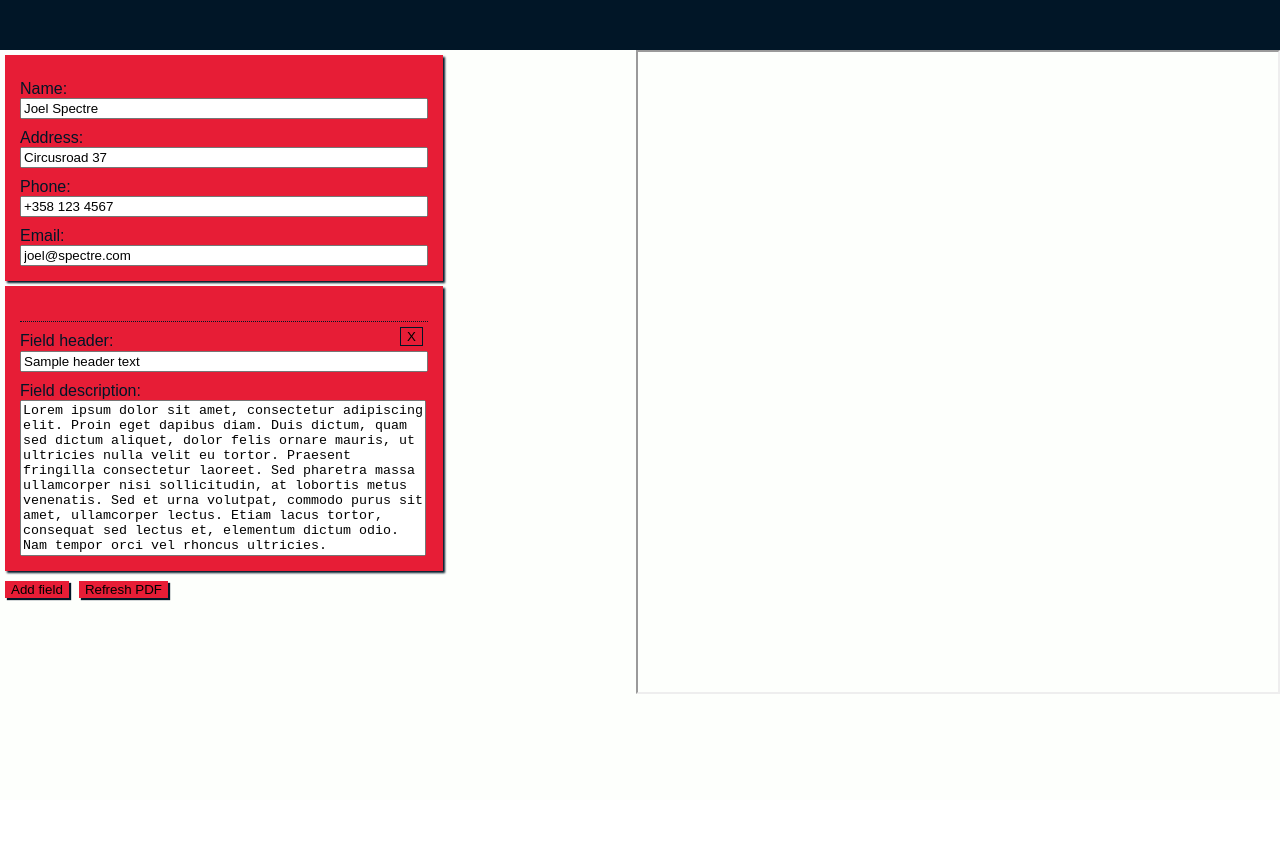
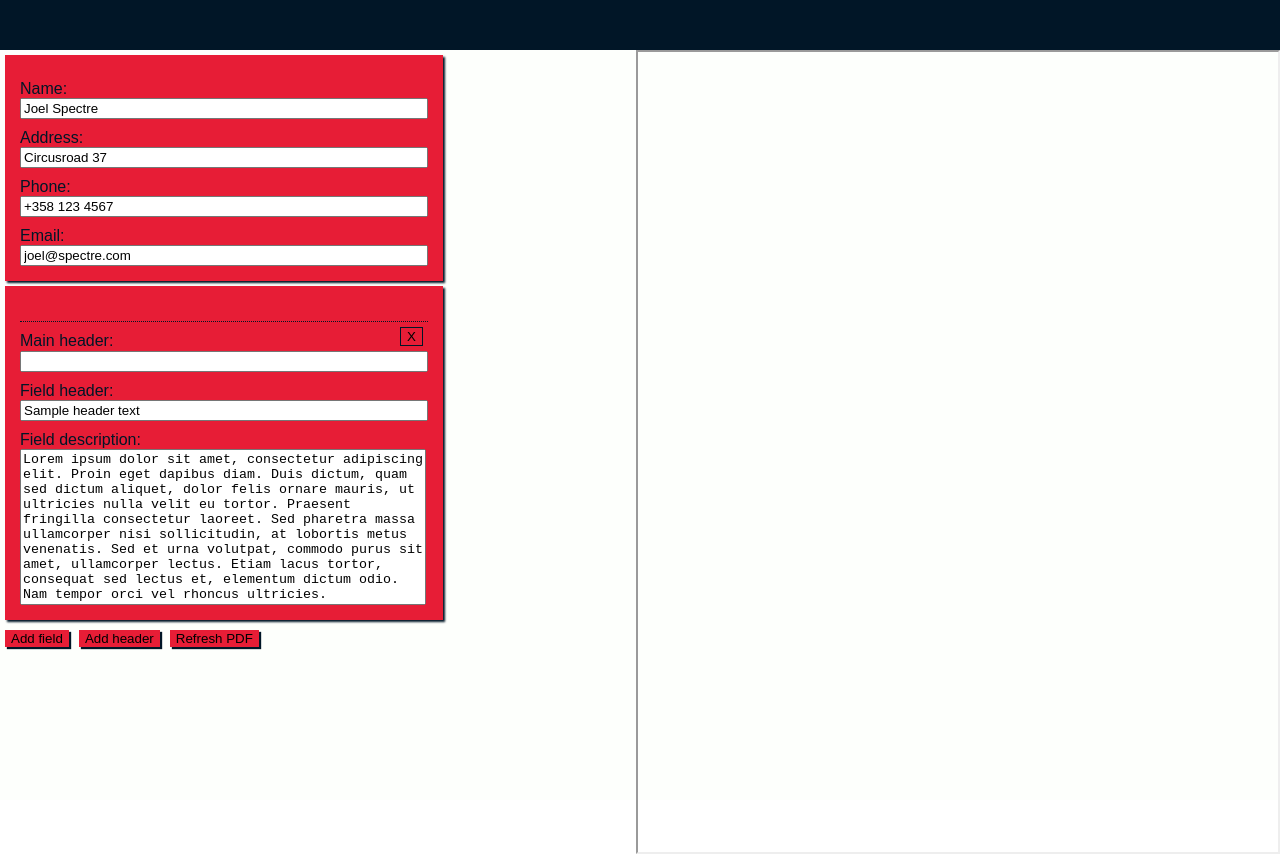
Before and after one commit to miolfo/cv-generator, a React (Create React App) app: page / in a window 1280 px wide. Both pictures are taken after a click on the button "Add field". Before the commit the page ends 800 px from the top, so only its background shows below. Built offline with nearby package versions, Linux system fonts and the light colour scheme.

Commit message:
Refactoring, preliminary version of main headers

```diff
--- a/src/App.css
+++ b/src/App.css
@@ -83,7 +83,7 @@ textarea{
 .pdf-frame{
   width: 50%;
   min-width: 400px;
-  height: 80vh
+  height: 800px;
 }
 
 .default-text-input{
--- a/src/App.js
+++ b/src/App.js
@@ -4,6 +4,8 @@ import './App.css';
 import jsPDF from 'jspdf';
 import Util from './Util';
 import PdfBuilder from './PdfBuilder';
+import PdfForm from './PdfForm';
+import PdfPreview from './PdfPreview';
 
 class App extends Component {
   constructor(){
@@ -14,7 +16,8 @@ class App extends Component {
       address: "Circusroad 37",
       phone: "+358 123 4567",
       email: "joel@spectre.com",
-      largeFields: []
+      largeFields: [],
+      mainHeaders: []
     }
 
     this.settings = {
@@ -38,6 +41,7 @@ class App extends Component {
     this.userInfoChanged = this.userInfoChanged.bind(this);
     this.refreshPdf = this.refreshPdf.bind(this);
     this.addLargeField = this.addLargeField.bind(this);
+    this.addHeader = this.addHeader.bind(this);
     this.deleteLargeField = this.deleteLargeField.bind(this);
     this.largeFieldChanged = this.largeFieldChanged.bind(this);
   }
@@ -53,6 +57,7 @@ class App extends Component {
           refreshPdf={this.refreshPdf}
           largeFields={this.state.largeFields}
           addLargeField={this.addLargeField}
+          addHeader={this.addHeader}
           deleteLargeField={this.deleteLargeField}
           largeFieldChanged={this.largeFieldChanged}
           userName={this.state.name}
@@ -77,12 +82,18 @@ class App extends Component {
   addLargeField(){
     const largeFields = this.state.largeFields;
     largeFields.push({
+      mainHeader: "too hard",
       header: "Sample header text",
       text: Util.loremIpsum
     });
     this.setState({
       largeFields: largeFields
     })
+  }
+
+  addHeader(){
+    const headers = this.state.headers;
+    headers.push("sampleheader");
   }
 
   deleteLargeField(index, event){
@@ -118,97 +129,6 @@ class App extends Component {
 }
 
 
-/**
- * Class that handles constructing the whole form for PDF creation
- */
-class PdfForm extends Component{
-  render(){
-    const largeFields = this.props.largeFields.map((obj, index) => {
-      return <LargeFieldForm
-      key={index}
-      deleteLargeField={this.props.deleteLargeField.bind(null, index)}
-      largeFieldChanged={this.props.largeFieldChanged.bind(null, index)}
-      largeFieldHeader={this.props.largeFields[index].header}
-      largeFieldText={this.props.largeFields[index].text}/>
-    });
-    return(
-      <div>
-        <UserInfoForm userInfoChanged={this.props.userInfoChanged} userName={this.props.userName}
-        userAddress={this.props.userAddress} userPhone={this.props.userPhone} userEmail={this.props.userEmail}/>
-        <div className="large-fields">
-          {largeFields}
-        </div>
-        <button type="button" onClick={this.props.addLargeField}>Add field</button>
-        <button type="button" onClick={this.props.refreshPdf}>Refresh PDF</button>
-      </div>
-    )
-  }
-}
 
-/**
- * Class for creating a "large" entry with header and description text
- */
-class LargeFieldForm extends Component{
-  render(){
-    return(
-    <form className="large-field">
-      <button className="delete-large-field-button" onClick={this.props.deleteLargeField}>X</button>
-      <label>
-        Field header:
-        <input type="text" name="largeFieldHeader" onChange={this.props.largeFieldChanged} value={this.props.largeFieldHeader} className="default-text-input"/>
-      </label>
-      <label>
-        Field description:
-        <textarea name="largeFieldText" onChange={this.props.largeFieldChanged} value={this.props.largeFieldText} className="default-text-input"/>
-      </label>
-    </form>
-    );
-  }
-}
-
-/**
- * Form that contains the personal details of the user
- */
-class UserInfoForm extends Component{
-  constructor(){
-    super();
-  }
-
-  render(){
-    return (
-      <form className="user-info-form">
-        <label>
-          Name:
-          <input type="text" name="name" value={this.props.userName} className="default-text-input" onChange={this.props.userInfoChanged}/>
-        </label>
-        <label>
-          Address:
-          <input type="text" name="address" value={this.props.userAddress} className="default-text-input" onChange={this.props.userInfoChanged}/>
-        </label>
-        <label>
-          Phone:
-          <input type="text" name="phone" value={this.props.userPhone} className="default-text-input" onChange={this.props.userInfoChanged}/>
-        </label>
-        <label>
-          Email:
-          <input type="text" name="email" value={this.props.userEmail} className="default-text-input" onChange={this.props.userInfoChanged}/>
-        </label>
-      </form>
-    );
-  }
-}
-
-/**
- * Class that handles viewing the generated PDF file
- */
-class PdfPreview extends Component{
-  render(){
-    return(
-    <div className='pdf-preview'>
-      <iframe className='pdf-frame' src={this.props.pdf}width="" height="" border="0" />
-    </div>
-    );
-  }
-}
 
 export default App;
--- /dev/null
+++ b/src/LargeFieldForm.js
@@ -0,0 +1,46 @@
+import React, { Component } from 'react';
+
+
+/**
+ * Class for creating a "large" entry with header and description text
+ */
+class LargeFieldForm extends Component{
+  render(){
+    if(this.props.showMainHeader){
+      return(
+      <form className="large-field">
+        <button className="delete-large-field-button" onClick={this.props.deleteLargeField}>X</button>
+        <label>
+          Main header:
+          <input type="text" name="mainHeader" className="default-text-input"/>
+        </label>
+        <label>
+          Field header:
+          <input type="text" name="largeFieldHeader" onChange={this.props.largeFieldChanged} value={this.props.largeFieldHeader} className="default-text-input"/>
+        </label>
+        <label>
+          Field description:
+          <textarea name="largeFieldText" onChange={this.props.largeFieldChanged} value={this.props.largeFieldText} className="default-text-input"/>
+        </label>
+      </form>
+      );
+    }
+    else{
+      return(
+      <form className="large-field">
+        <button className="delete-large-field-button" onClick={this.props.deleteLargeField}>X</button>
+        <label>
+          Field header:
+          <input type="text" name="largeFieldHeader" onChange={this.props.largeFieldChanged} value={this.props.largeFieldHeader} className="default-text-input"/>
+        </label>
+        <label>
+          Field description:
+          <textarea name="largeFieldText" onChange={this.props.largeFieldChanged} value={this.props.largeFieldText} className="default-text-input"/>
+        </label>
+      </form>
+      );
+    }
+  }
+}
+
+export default LargeFieldForm;
--- a/src/PdfBuilder.js
+++ b/src/PdfBuilder.js
@@ -35,14 +35,30 @@ class PdfBuilder{
         //After basic info is laid out, set currentYLeft to position of larger fields starting point
         this.settings.currentYLeft += this.settings.largeFieldGap;
 
-        //Large fields
-        data.largeFields.forEach((obj) => {
+        //Large fields and main headers
+        let prevMainHeader = "";
+        if(data.largeFields.length > 0){
+            prevMainHeader = data.largeFields[0].mainHeader;
+        }
+
+        data.largeFields.forEach((obj, index) => {
+            if((prevMainHeader !== obj.mainHeader || index === 0) && prevMainHeader !== "" && prevMainHeader !== undefined){
+                this.addMainHeader(obj.mainHeader);
+            }
+            prevMainHeader = obj.mainHeader;
             this.addLargeInfoItem(obj);
         });
-        console.log(this.settings.currentYLeft);
 
         const pdfStr = this.pdf.output('datauristring');
         return pdfStr;
+    }
+
+    addMainHeader(item){
+        const upper = item.toUpperCase();
+        this.pdf.setFontType('bold');
+        this.pdf.text(upper, this.settings.basicInfoXCoordLeft, this.settings.currentYLeft);
+        this.settings.currentYLeft += this.settings.basicInfoLineGap;
+        this.pdf.setFontType('normal');
     }
 
     /**
--- /dev/null
+++ b/src/PdfForm.js
@@ -0,0 +1,44 @@
+import React, { Component } from 'react';
+import LargeFieldForm from './LargeFieldForm';
+import UserInfoForm from './UserInfoForm';
+
+/**
+ * Class that handles constructing the whole form for PDF creation
+ */
+class PdfForm extends Component{
+  render(){
+    let prevMainHeader = "";
+    if(this.props.largeFields.length > 0){
+        prevMainHeader = this.props.largeFields[0].mainHeader;
+    }
+
+    const largeFields = this.props.largeFields.map((obj, index) => {
+        let showMainHeader = false;
+        if((prevMainHeader !== obj.mainHeader || index === 0) && prevMainHeader !== "" && prevMainHeader !== undefined){
+            showMainHeader = true;
+        }
+        return <LargeFieldForm
+        key={index}
+        showMainHeader={showMainHeader}
+        deleteLargeField={this.props.deleteLargeField.bind(null, index)}
+        largeFieldChanged={this.props.largeFieldChanged.bind(null, index)}
+        largeFieldHeader={this.props.largeFields[index].header}
+        largeFieldText={this.props.largeFields[index].text}/>
+    });
+
+    return(
+      <div>
+        <UserInfoForm userInfoChanged={this.props.userInfoChanged} userName={this.props.userName}
+        userAddress={this.props.userAddress} userPhone={this.props.userPhone} userEmail={this.props.userEmail}/>
+        <div className="large-fields">
+          {largeFields}
+        </div>
+        <button type="button" onClick={this.props.addLargeField}>Add field</button>
+        <button type="button">Add header</button>
+        <button type="button" onClick={this.props.refreshPdf}>Refresh PDF</button>
+      </div>
+    )
+  }
+}
+
+export default PdfForm;
--- /dev/null
+++ b/src/PdfPreview.js
@@ -0,0 +1,16 @@
+import React, { Component } from 'react';
+
+/**
+ * Class that handles viewing the generated PDF file
+ */
+class PdfPreview extends Component{
+  render(){
+    return(
+    <div className='pdf-preview'>
+      <iframe className='pdf-frame' src={this.props.pdf}width="" height="" border="0" />
+    </div>
+    );
+  }
+}
+
+export default PdfPreview;
--- /dev/null
+++ b/src/UserInfoForm.js
@@ -0,0 +1,36 @@
+import React, { Component } from 'react';
+
+
+/**
+ * Form that contains the personal details of the user
+ */
+class UserInfoForm extends Component{
+  constructor(){
+    super();
+  }
+
+  render(){
+    return (
+      <form className="user-info-form">
+        <label>
+          Name:
+          <input type="text" name="name" value={this.props.userName} className="default-text-input" onChange={this.props.userInfoChanged}/>
+        </label>
+        <label>
+          Address:
+          <input type="text" name="address" value={this.props.userAddress} className="default-text-input" onChange={this.props.userInfoChanged}/>
+        </label>
+        <label>
+          Phone:
+          <input type="text" name="phone" value={this.props.userPhone} className="default-text-input" onChange={this.props.userInfoChanged}/>
+        </label>
+        <label>
+          Email:
+          <input type="text" name="email" value={this.props.userEmail} className="default-text-input" onChange={this.props.userInfoChanged}/>
+        </label>
+      </form>
+    );
+  }
+}
+
+export default UserInfoForm;
```
Also changed, not shown: src/HeaderForm.js (added, +16 -0 lines).
